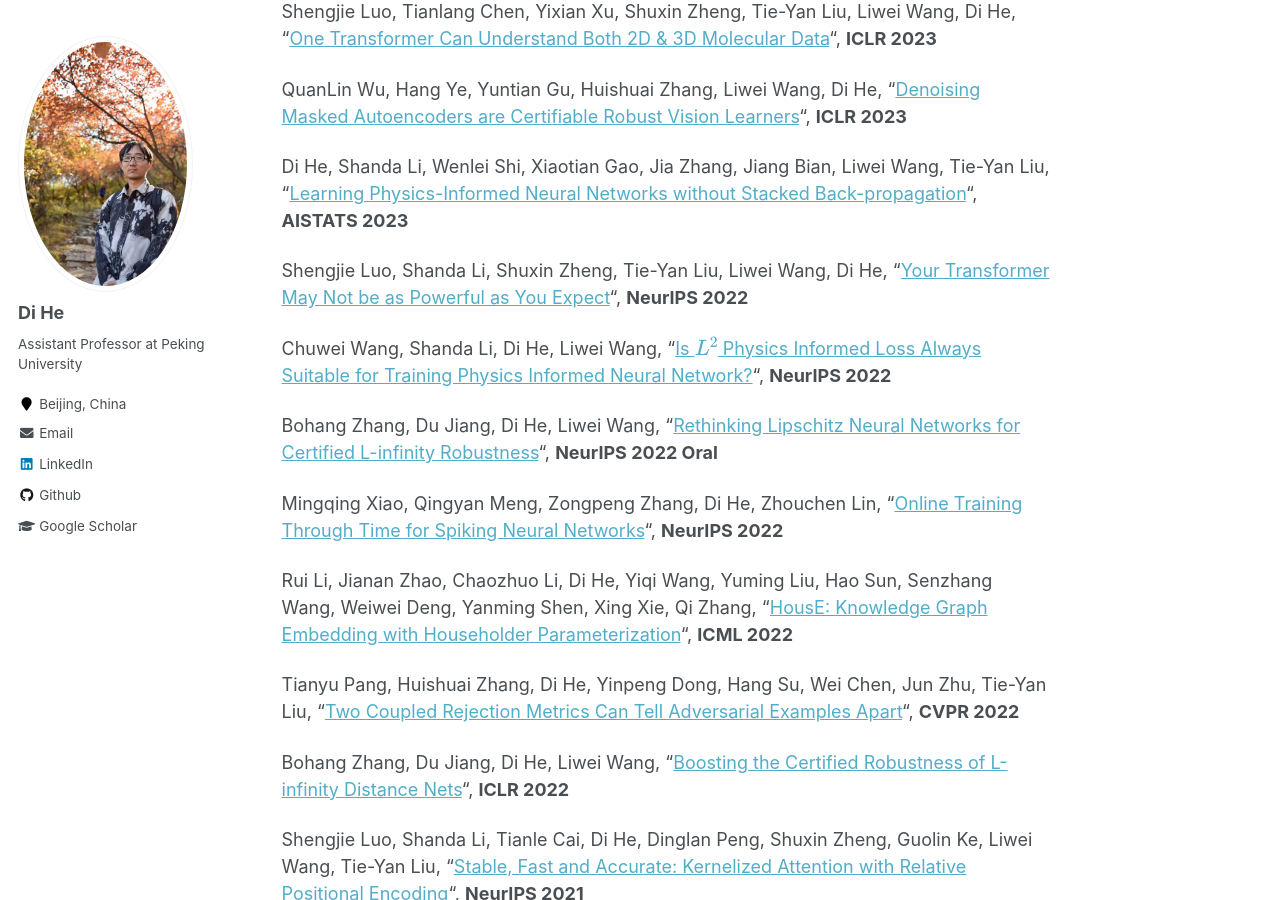
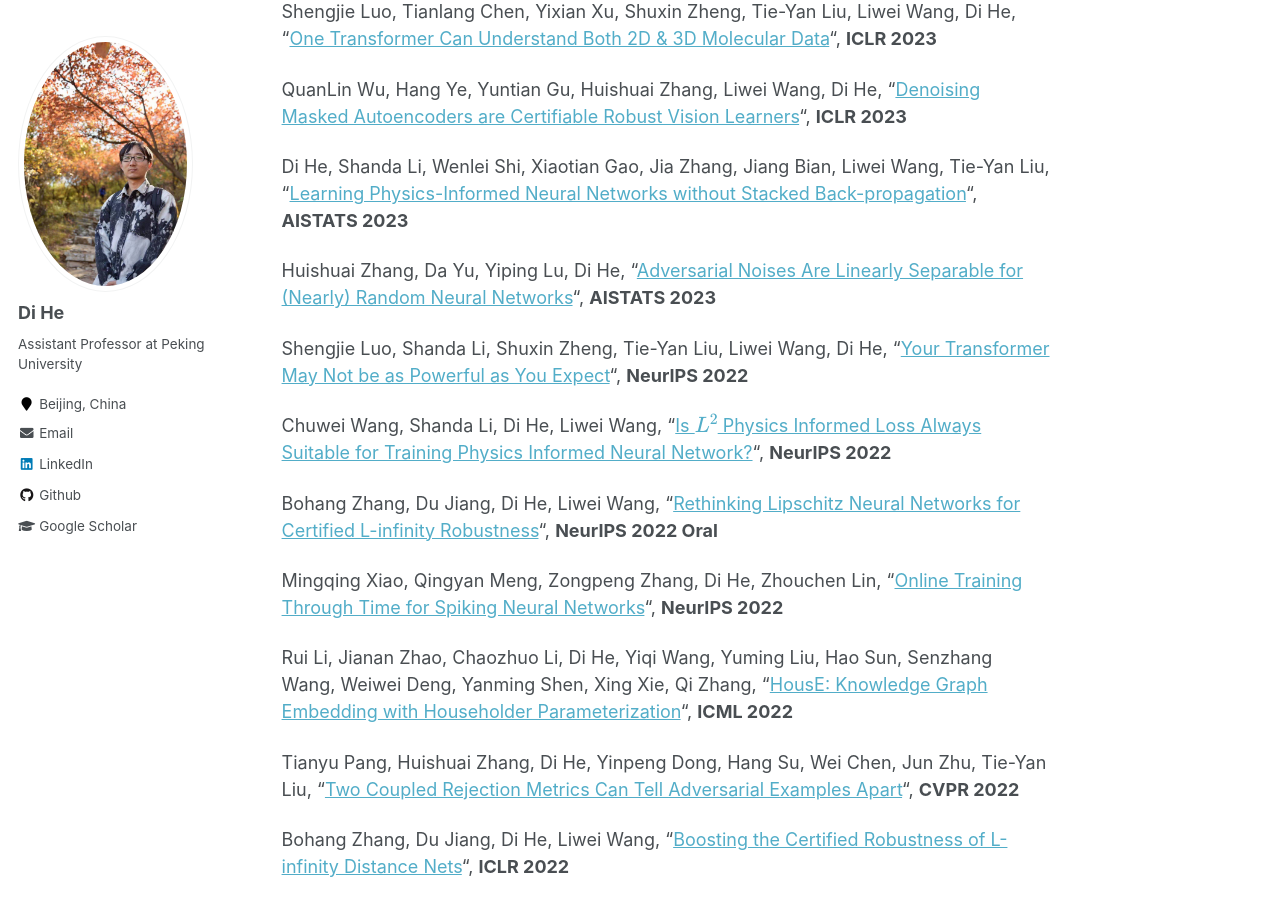
Before and after one commit to DiHe-PKU/DiHe-PKU.github.io, a Jekyll site: the page built from _pages/about.md, in a window 1280 px wide and 900 px high, scrolled down 658 px. Built offline with Jekyll 4.4.1, drawn with Linux system fonts in a browser that asks for light colours; formulas are drawn with MathJax 3.

Commit message:
Update about.md

```diff
--- a/_pages/about.md
+++ b/_pages/about.md
@@ -23,6 +23,8 @@ Shengjie Luo, Tianlang Chen, Yixian Xu, Shuxin Zheng, Tie-Yan Liu, Liwei Wang, D
 QuanLin Wu, Hang Ye, Yuntian Gu, Huishuai Zhang, Liwei Wang, Di He, “[Denoising Masked Autoencoders are Certifiable Robust Vision Learners](https://openreview.net/forum?id=zDjtZZBZtqK)“, **ICLR 2023**
 
 Di He, Shanda Li, Wenlei Shi, Xiaotian Gao, Jia Zhang, Jiang Bian, Liwei Wang, Tie-Yan Liu, “[Learning Physics-Informed Neural Networks without Stacked Back-propagation](https://arxiv.org/abs/2202.09340)“, **AISTATS 2023**
+
+Huishuai Zhang, Da Yu, Yiping Lu, Di He, “[Adversarial Noises Are Linearly Separable for (Nearly) Random Neural Networks](https://arxiv.org/abs/2206.04316)“, **AISTATS 2023**
 
 Shengjie Luo, Shanda Li, Shuxin Zheng, Tie-Yan Liu, Liwei Wang, Di He, “[Your Transformer May Not be as Powerful as You Expect](https://openreview.net/forum?id=NQFFNdsOGD)“, **NeurIPS 2022**
 
```
